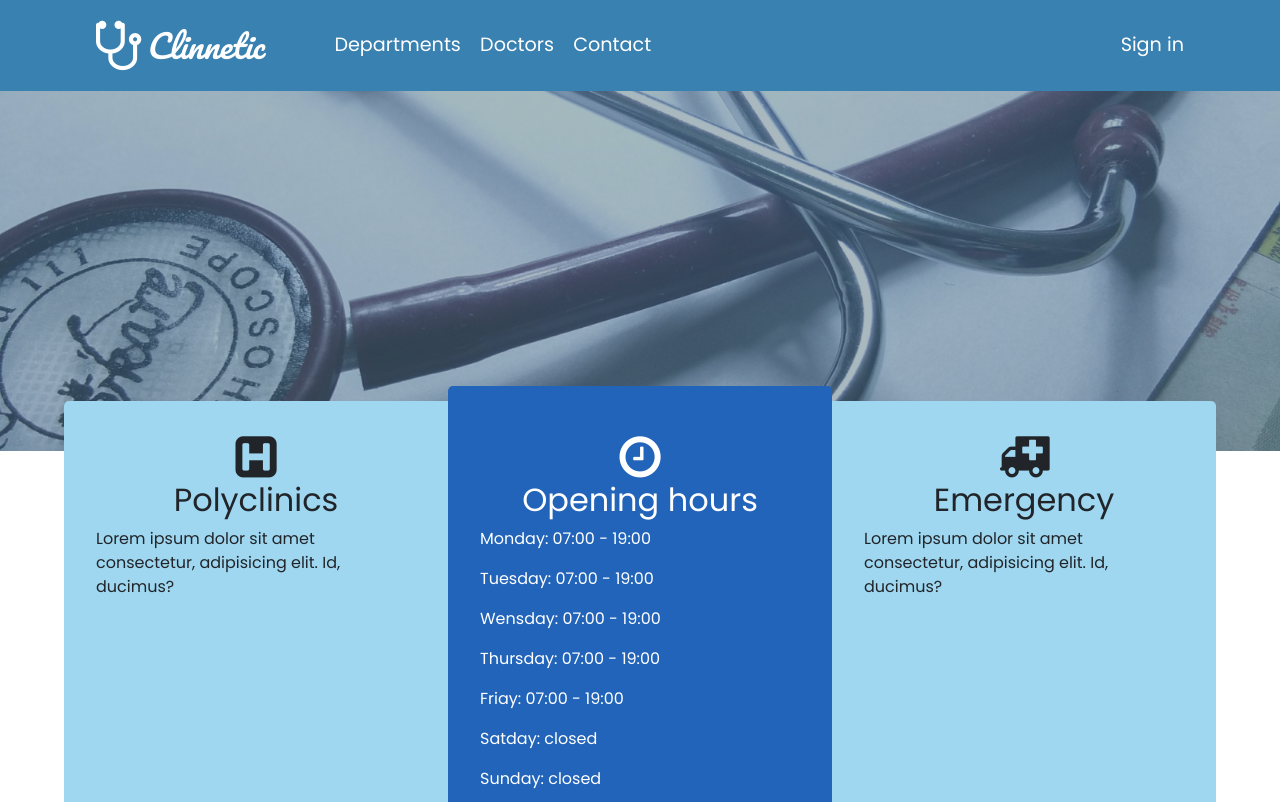
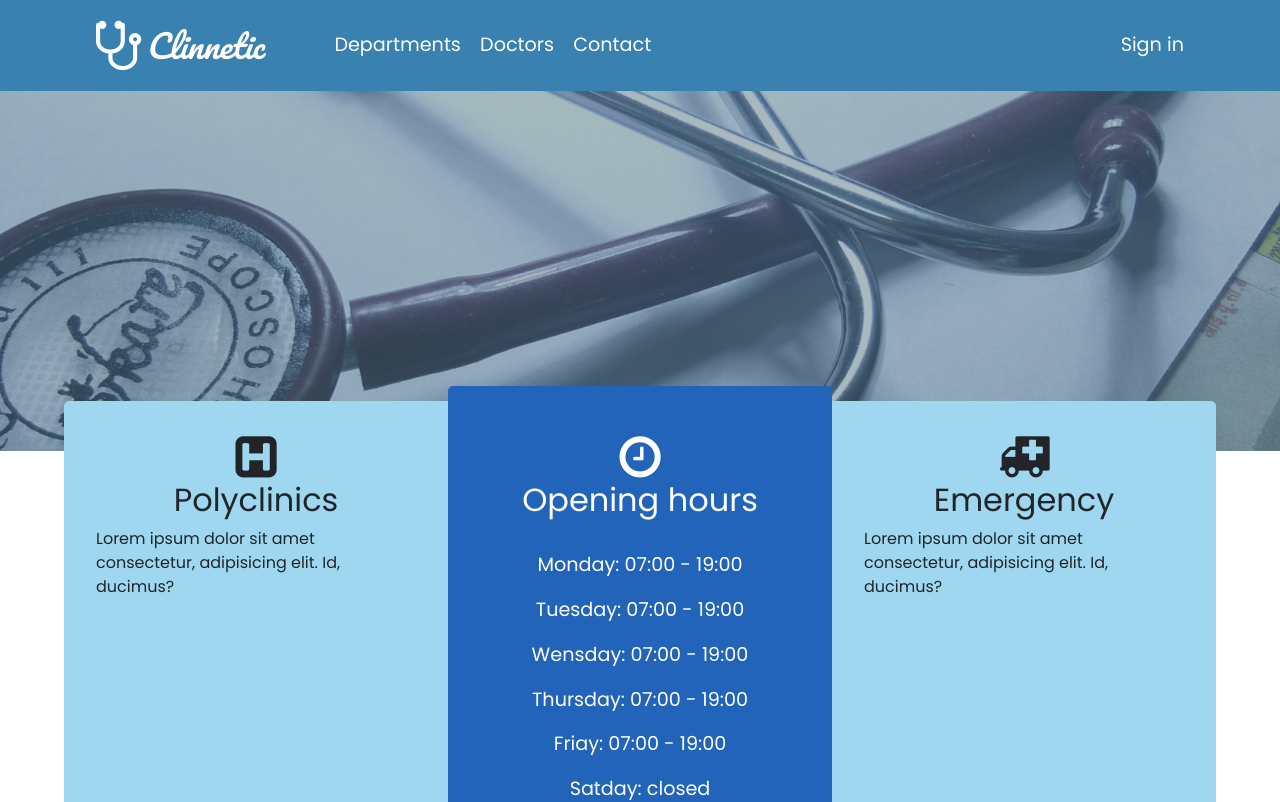
Before and after one commit to luana-david/Clinnetic-Angular, an Angular app: page / in a window 1280 px wide. Shown: the top 802 px of the page. Built offline with nearby package versions, Linux system fonts and the light colour scheme.

Commit message:
add style to schedule data

```diff
--- a/src/app/home/home-page/home-page.component.css
+++ b/src/app/home/home-page/home-page.component.css
@@ -27,6 +27,7 @@ img {
     position: relative;
     top: -50px;
     z-index: 2;
+    margin-bottom: 5rem;
 }
 
 .custom-card {
@@ -61,6 +62,14 @@ img {
     border-radius: 0px 5px 5px 0px;
 }
 
+.schedule {
+    display: flex;
+    align-items: center;
+    flex-direction: column;
+    margin-top: 2rem;
+    font-size: 1.2rem;
+}
+
 
 @media (max-width: 992px) {
 
```
